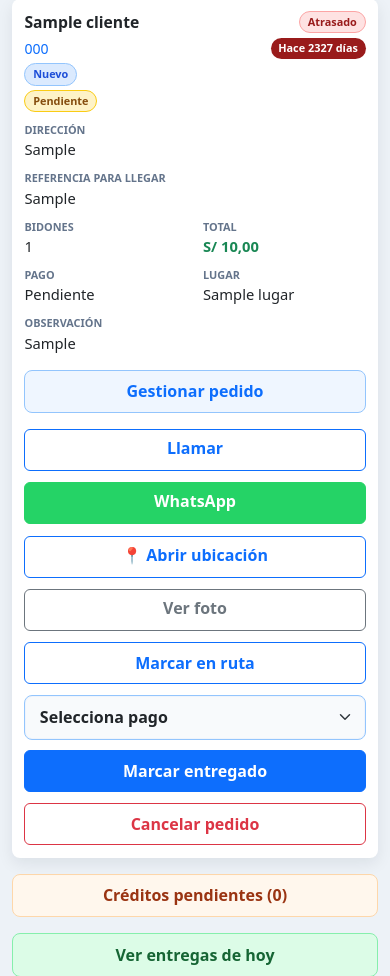
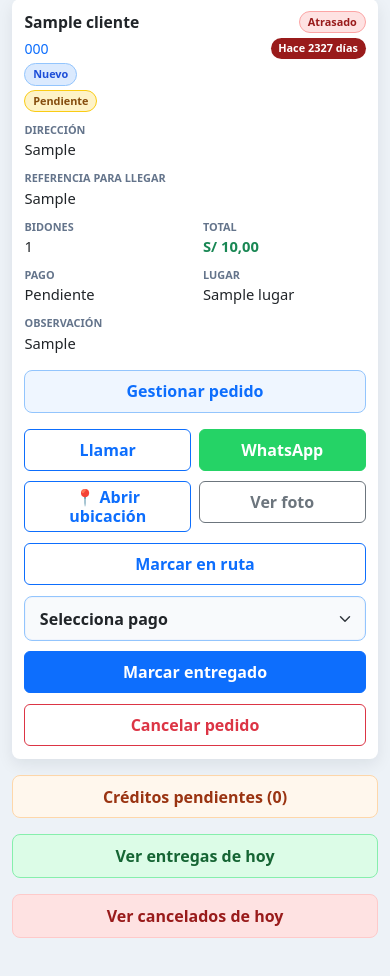
Before and after one commit to 77471660/proyecto_agua, a Django app: page /pedidos/repartidor/ in a window 390 px wide, after a click on "Gestionar pedido". Shown: the part 231-1207 px from the top of the page. Run offline with Django 5.2, Linux system fonts and the light colour scheme; a user stored in the database is signed in; tables that the repository leaves empty hold one stand-in row (values such as "Sample post").

Commit message:
Reorganize mobile order and credit action layouts

```diff
--- a/templates/core/includes/pedido_repartidor_card.html
+++ b/templates/core/includes/pedido_repartidor_card.html
@@ -100,36 +100,46 @@
             </summary>
 
             <div class="action-stack mt-3">
+                <div class="row g-2 quick-action-row">
+                    <div class="col-6">
                         <a
                             href="tel:{{ pedido.telefono_limpio }}"
-                    class="btn btn-outline-primary w-100 action-button"
+                            class="btn btn-outline-primary w-100 action-button mobile-quick-action-button"
                             onclick="return confirm('\u00bfDeseas llamar a este cliente?')"
                         >
                             Llamar
                         </a>
+                    </div>
 
+                    <div class="col-6">
                         <a
                             href="{{ pedido.whatsapp_url }}"
                             target="_blank"
                             rel="noopener"
-                    class="btn btn-whatsapp w-100 action-button"
+                            class="btn btn-whatsapp w-100 action-button mobile-quick-action-button"
                             onclick="return confirm('\u00bfDeseas abrir WhatsApp para este cliente?')"
                         >
                             WhatsApp
                         </a>
+                    </div>
 
-                {% include 'core/includes/location_button.html' with cliente=pedido.cliente button_class='btn-outline-primary w-100 action-button' hide_copy_button='1' %}
+                    <div class="{% if pedido.cliente.foto_referencia_url %}col-6{% else %}col-12{% endif %}">
+                        {% include 'core/includes/location_button.html' with cliente=pedido.cliente button_class='btn-outline-primary w-100 action-button mobile-quick-action-button' hide_copy_button='1' %}
+                    </div>
 
                     {% if pedido.cliente.foto_referencia_url %}
+                        <div class="col-6">
                             <a
                                 href="{{ pedido.cliente.foto_referencia_url }}"
                                 target="_blank"
                                 rel="noopener noreferrer"
-                        class="btn btn-outline-secondary w-100 action-button"
+                                class="btn btn-outline-secondary w-100 action-button mobile-quick-action-button"
                             >
                                 Ver foto
                             </a>
+                        </div>
                     {% endif %}
+                </div>
 
                 {% if pedido.estado != 'EN_RUTA' %}
                     <form
--- a/templates/core/includes/pedidos_repartidor_fragmento.html
+++ b/templates/core/includes/pedidos_repartidor_fragmento.html
@@ -90,17 +90,17 @@
 
                         <div class="credit-manage-panel">
                             <div class="credit-actions mb-3">
-                                <div class="row g-2">
+                                <div class="row g-2 quick-action-row">
                                     <div class="col-6">
                                         {% if credito.telefono_limpio %}
                                             <a
                                                 href="tel:{{ credito.telefono_limpio }}"
-                                                class="btn btn-outline-primary w-100 action-button"
+                                                class="btn btn-outline-primary w-100 action-button mobile-quick-action-button"
                                             >
                                                 Llamar
                                             </a>
                                         {% else %}
-                                            <button type="button" class="btn btn-outline-secondary w-100 action-button" disabled>
+                                            <button type="button" class="btn btn-outline-secondary w-100 action-button mobile-quick-action-button" disabled>
                                                 Sin tel&eacute;fono
                                             </button>
                                         {% endif %}
@@ -112,29 +112,29 @@
                                                 href="{{ credito.whatsapp_url }}"
                                                 target="_blank"
                                                 rel="noopener noreferrer"
-                                                class="btn btn-whatsapp w-100 action-button"
+                                                class="btn btn-whatsapp w-100 action-button mobile-quick-action-button"
                                                 onclick="return confirm('\u00bfDeseas abrir WhatsApp para este cliente?')"
                                             >
                                                 WhatsApp
                                             </a>
                                         {% else %}
-                                            <button type="button" class="btn btn-outline-secondary w-100 action-button" disabled>
+                                            <button type="button" class="btn btn-outline-secondary w-100 action-button mobile-quick-action-button" disabled>
                                                 WhatsApp
                                             </button>
                                         {% endif %}
                                     </div>
 
-                                    <div class="col-12">
-                                        {% include 'core/includes/location_button.html' with cliente=credito.cliente button_class='btn-outline-primary w-100 action-button' hide_copy_button='1' %}
+                                    <div class="{% if credito.cliente.foto_referencia_url %}col-6{% else %}col-12{% endif %}">
+                                        {% include 'core/includes/location_button.html' with cliente=credito.cliente button_class='btn-outline-primary w-100 action-button mobile-quick-action-button' hide_copy_button='1' %}
                                     </div>
 
                                     {% if credito.cliente.foto_referencia_url %}
-                                        <div class="col-12">
+                                        <div class="col-6">
                                             <a
                                                 href="{{ credito.cliente.foto_referencia_url }}"
                                                 target="_blank"
                                                 rel="noopener noreferrer"
-                                                class="btn btn-outline-secondary w-100 action-button"
+                                                class="btn btn-outline-secondary w-100 action-button mobile-quick-action-button"
                                             >
                                                 Ver foto
                                             </a>
--- a/templates/core/pedidos_repartidor.html
+++ b/templates/core/pedidos_repartidor.html
@@ -159,6 +159,22 @@
         .action-stack {
             display: grid;
             gap: 0.7rem;
+        }
+
+        .quick-action-row {
+            --bs-gutter-y: 0.55rem;
+        }
+
+        .mobile-quick-action-button {
+            align-items: center;
+            display: inline-flex;
+            justify-content: center;
+            line-height: 1.15;
+            white-space: normal;
+        }
+
+        .quick-action-row .location-open-button {
+            white-space: normal;
         }
 
         .action-details {
```
Lines whose indentation alone changed are shown as unchanged.
